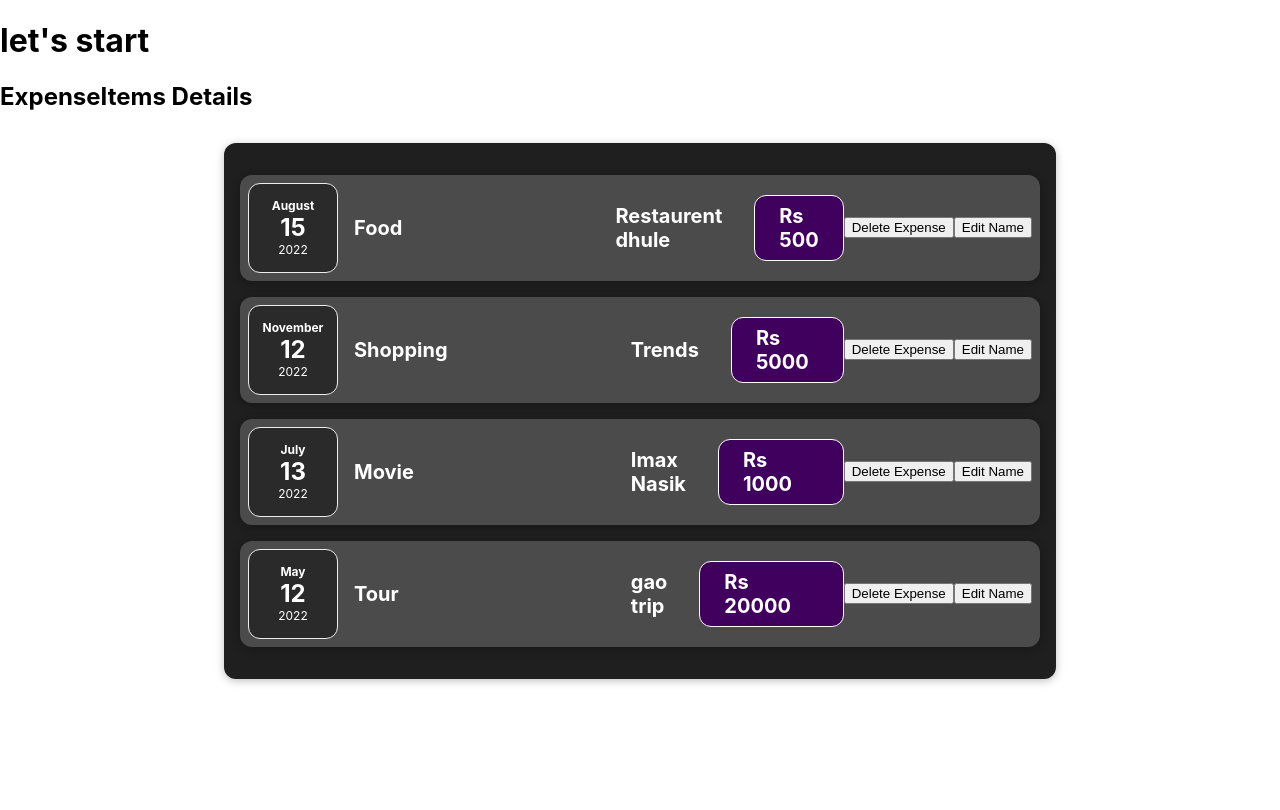
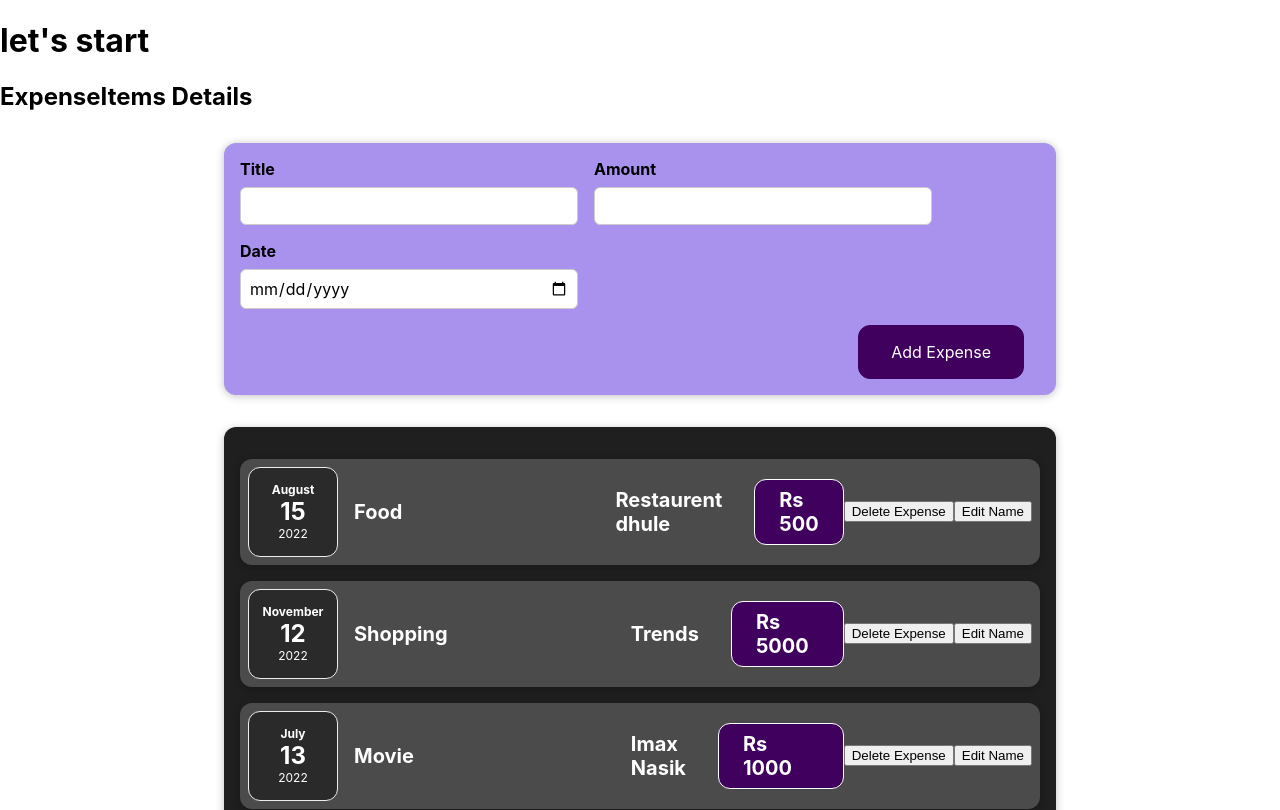
Before and after one commit to VaiDik-cyber/SharpenerReact, a React (Create React App) app: page / in a window 1280 px wide. Shown: the top 810 px of the page. Built offline with nearby package versions, Linux system fonts and the light colour scheme.

Commit message:
module 2 task 3 part 1 Form created

```diff
--- a/src/App.js
+++ b/src/App.js
@@ -1,6 +1,8 @@
 // import ExpenseItems from "./components/ExpenseItems";when we use maps
 // import React from 'react'; if we write code in react object
+
 import Expenses from "./components/ExpenseList/Expenses";
+import NewExpense from "./components/ExpenseList/NewExpense";
 const App = () => {
   const expensesData = [
     {
@@ -47,6 +49,7 @@
       {/* {expenses.map((any) => (
         <ExpenseItems data={any}></ExpenseItems>
       ))} */}
+      <NewExpense />
       <Expenses expenses={expensesData} />
       {/* return React.createElement('div',{},
   React.createElement(Expenses,{items:expenses})); react object code */}
--- /dev/null
+++ b/src/components/ExpenseList/ExpenseForm.css
@@ -0,0 +1,26 @@
+.new-expense__controls {
+  display: flex;
+  flex-wrap: wrap;
+  gap: 1rem;
+  margin-bottom: 1rem;
+  text-align: left;
+}
+
+.new-expense__control label {
+  font-weight: bold;
+  margin-bottom: 0.5rem;
+  display: block;
+}
+
+.new-expense__control input {
+  font: inherit;
+  padding: 0.5rem;
+  border-radius: 6px;
+  border: 1px solid #ccc;
+  width: 20rem;
+  max-width: 100%;
+}
+
+.new-expense__actions {
+  text-align: right;
+}
--- /dev/null
+++ b/src/components/ExpenseList/ExpenseForm.js
@@ -0,0 +1,26 @@
+import "./ExpenseForm.css";
+export const ExpenseForm = () => {
+  //   useState();
+
+  return (
+    <form>
+      <div className="new-expense__controls">
+        <div className="new-expense__control">
+          <label>Title</label>
+          <input type="text" />
+        </div>
+        <div className="new-expense__control">
+          <label>Amount</label>
+          <input type="number" min="0.01" step="0.01" />
+        </div>
+        <div className="new-expense__control">
+          <label>Date</label>
+          <input type="date" min="2019-01-01" max="2022-12-31" />
+        </div>
+      </div>
+      <div className="new-expense__actions">
+        <button type="submit">Add Expense</button>
+      </div>
+    </form>
+  );
+};
--- /dev/null
+++ b/src/components/ExpenseList/NewExpense.css
@@ -0,0 +1,55 @@
+.new-expense {
+  background-color: #a892ee;
+
+  padding: 1rem;
+
+  margin: 2rem auto;
+
+  width: 50rem;
+
+  max-width: 95%;
+
+  border-radius: 12px;
+
+  text-align: center;
+
+  box-shadow: 0 1px 8px rgba(0, 0, 0, 0.25);
+}
+
+.new-expense button {
+  font: inherit;
+
+  cursor: pointer;
+
+  padding: 1rem 2rem;
+
+  border: 1px solid #40005d;
+
+  background-color: #40005d;
+
+  color: white;
+
+  border-radius: 12px;
+
+  margin-right: 1rem;
+}
+
+.new-expense button:hover,
+.new-expense button:active {
+  background-color: #510674;
+
+  border-color: #510674;
+}
+
+.new-expense button.alternative {
+  color: #220131;
+
+  border-color: transparent;
+
+  background-color: transparent;
+}
+
+.new-expense button.alternative:hover,
+.new-expense button.alternative:active {
+  background-color: #ddb3f8;
+}
--- /dev/null
+++ b/src/components/ExpenseList/NewExpense.js
@@ -0,0 +1,12 @@
+import { ExpenseForm } from "./ExpenseForm";
+import "./NewExpense.css";
+
+const NewExpense = () => {
+  return (
+    <div className="new-expense">
+      <ExpenseForm />
+    </div>
+  );
+};
+
+export default NewExpense;
```
